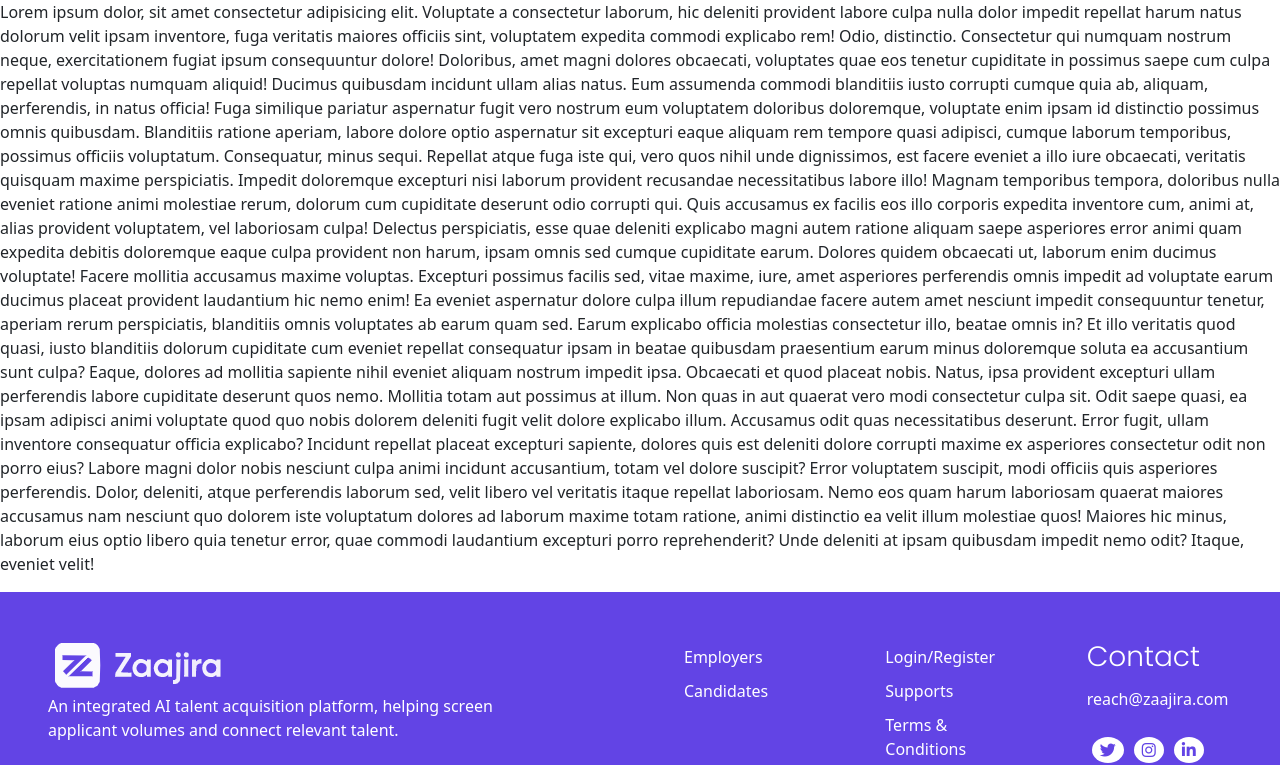
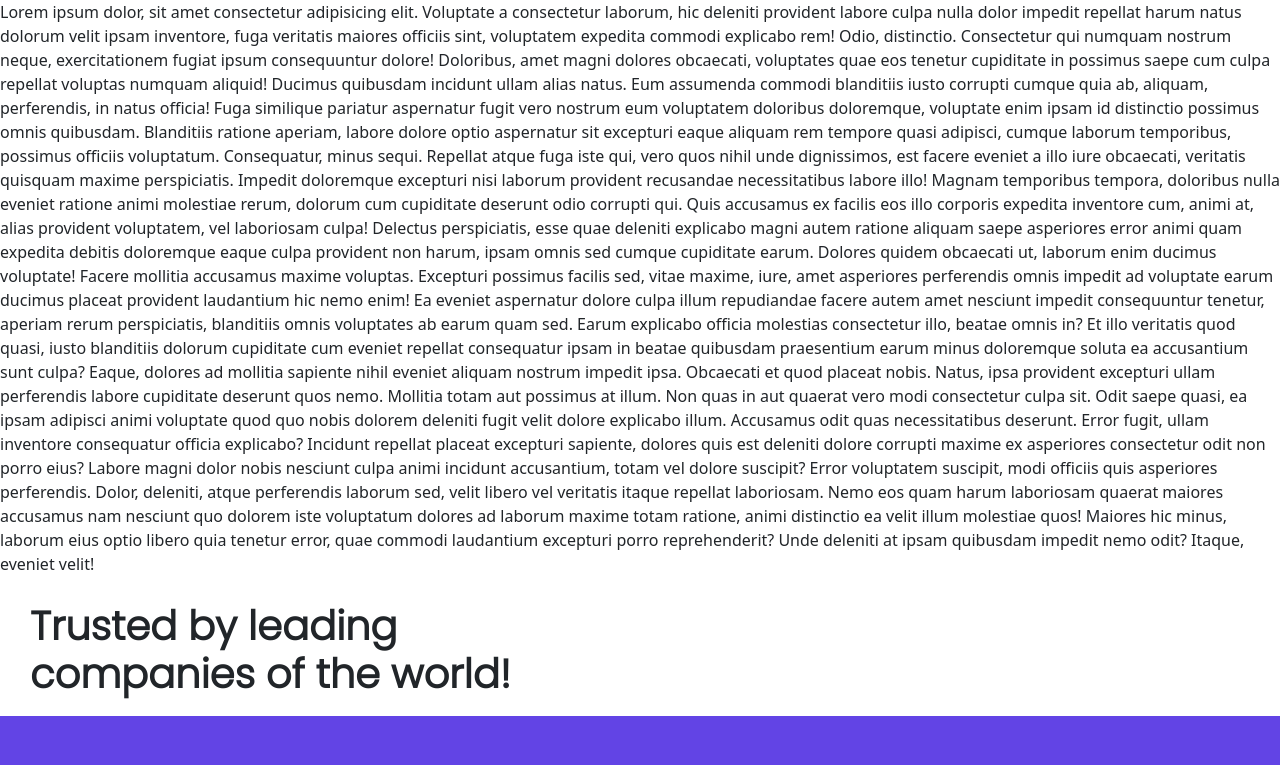
Before and after one commit to artinirmalkar/internship_work, a React (Create React App) app: page / in a window 1280 px wide. Shown: the top 765 px of the page. Built offline with nearby package versions, Linux system fonts and the light colour scheme.

Commit message:
Footer Done

```diff
--- a/src/App.js
+++ b/src/App.js
@@ -1,12 +1,14 @@
 import "./App.css";
+import TopFooter from "./components/Footer/TopFooter";
 import Footer from "./components/Footer/Footer";
 import Body from "./components/Main/Body";
 
 function App() {
   return (
     <>
-           <Body />
-      <Footer title="Zaajira"/>
+      <Body />
+      <TopFooter />
+      <Footer title="Zaajira" />
     </>
   );
 }
--- a/src/components/Footer/Footer.css
+++ b/src/components/Footer/Footer.css
@@ -41,3 +41,11 @@ icon ul li {
   color: rgb(98, 68, 229);
   background-color: white;
 }
+
+.topFooter h3{
+  margin-left: 20px;
+  font-size: 40px;
+  padding: 10px;
+  font-family: 'Poppins', sans-serif;
+  font-weight: bold;
+}
--- /dev/null
+++ b/src/components/Footer/TopFooter.js
@@ -0,0 +1,13 @@
+import React from 'react'
+
+const TopFooter = () => {
+  return (
+    <div className='topFooter'>
+   <h3> Trusted by leading <br />
+companies of the world!</h3>
+
+    </div>
+  )
+}
+
+export default TopFooter
```
